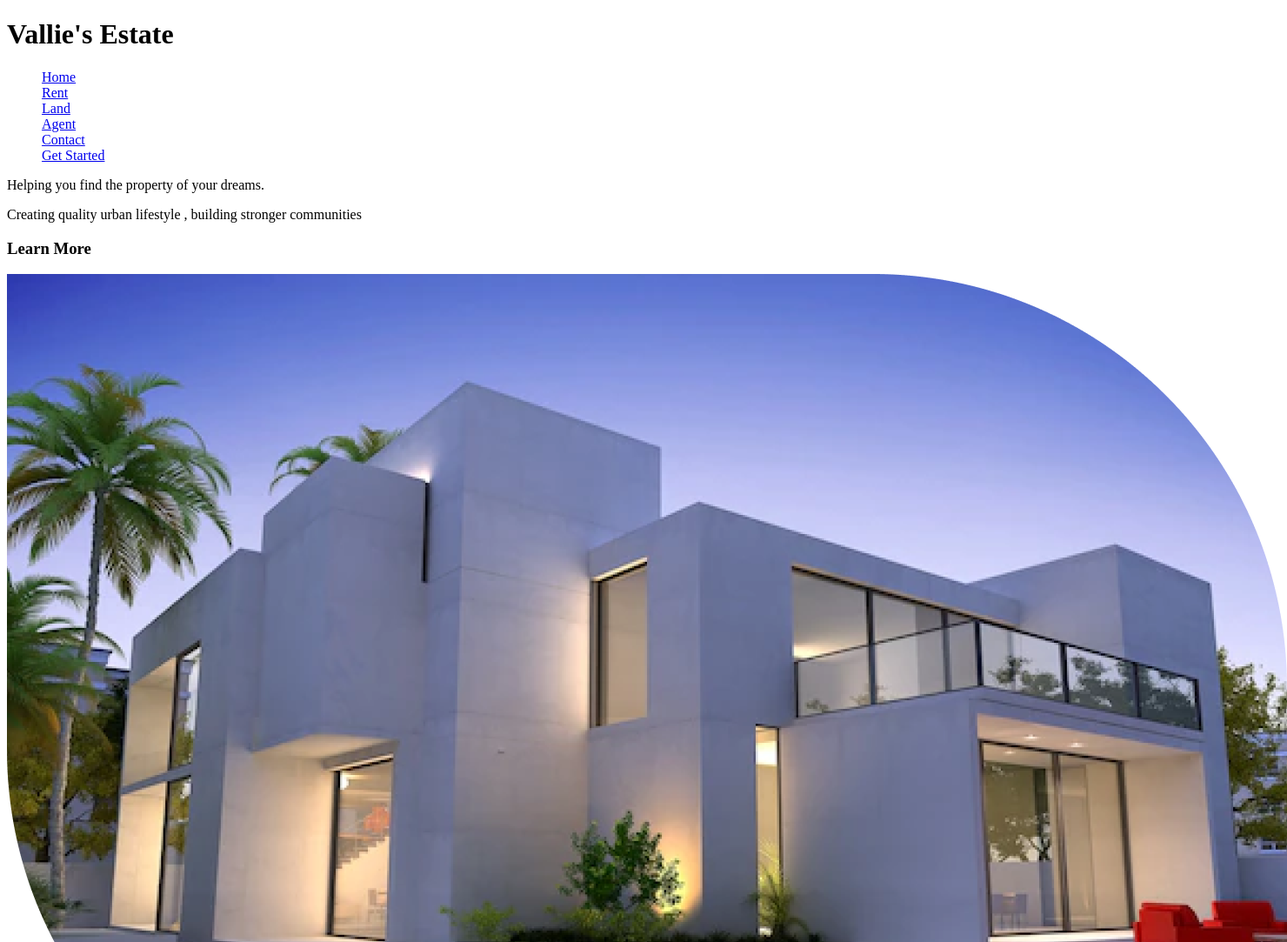
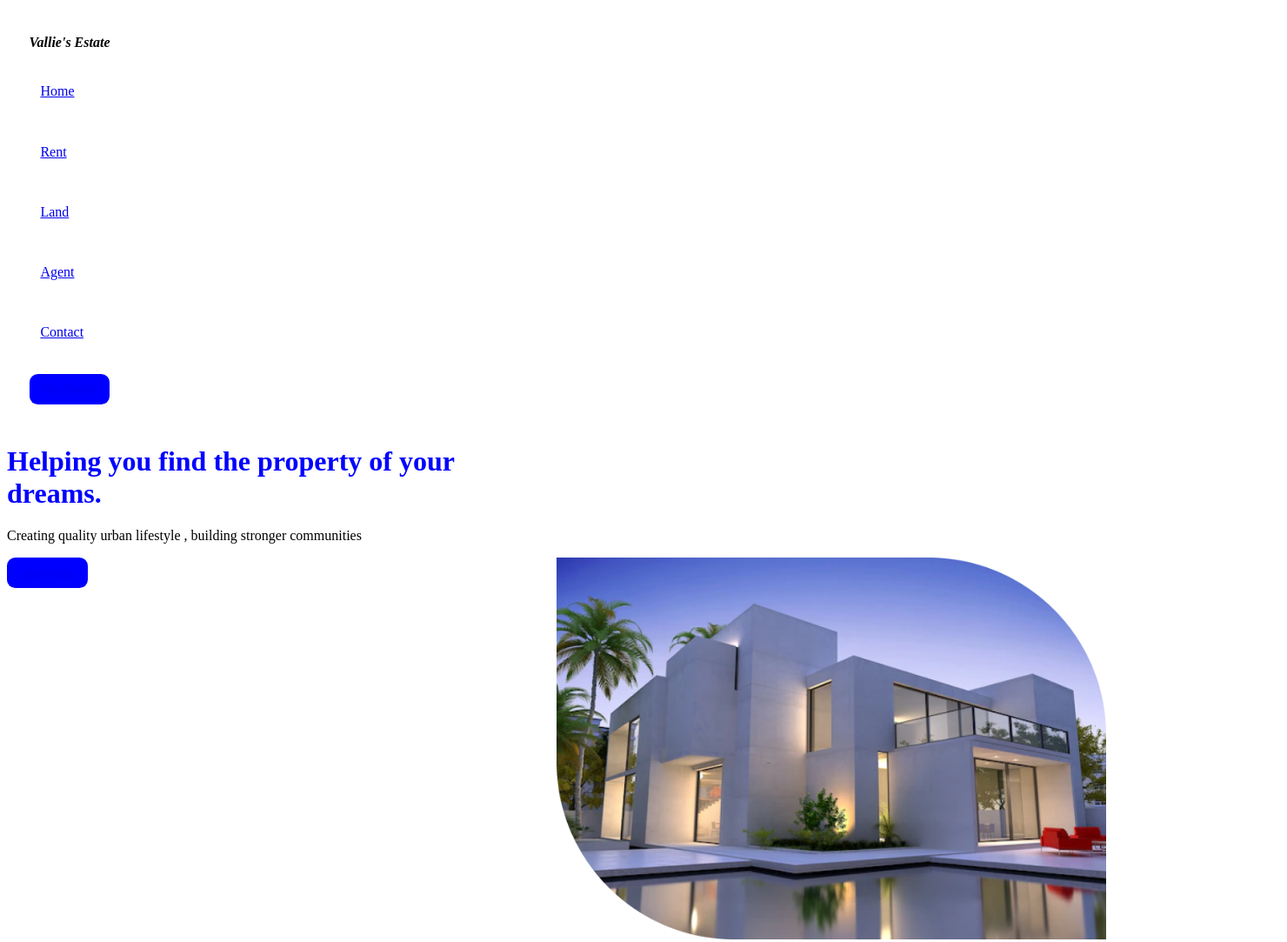
Before and after one commit to Cerakaris/real-estate-website, a plain HTML site: page index.html in a window 1280 px wide. Shown: the top 1083 px of the page at 87% size, 1480 px wide, since content can reach past the window. Drawn offline with Linux system fonts and the light colour scheme.

Commit message:
Added some styling aspects

```diff
--- a/Assets/css/style.css
+++ b/Assets/css/style.css
@@ -1,3 +1,70 @@
-ul{
+.navigation{
+    align-items: center;
+    display: block;
+    border-bottom: solid grey;
+    border-width: 1em;
+}
+#title{
+    padding-top: 1.2em;
+    padding-right: 2em;
+    font-weight: bold;
+    font-family: "Oleo Script","Space Grotesk" cursive;
+    font-style: italic;
+    align-items: flex-start;
+
+}
+ #navigation, ul{
     list-style-type: none;
+    margin: 0;
+    padding: 0;
+    align-items: center;
 }
+/* #navigation, li{
+    float: left;
+    padding: 3em;
+} */
+#navigation, li, a{
+    display: block;
+    padding: 0.8em;
+    align-items: center;
+}
+/* #get_started {
+    float: right;
+    padding: 3em;
+    background-color:#0F298B ;
+    color: white;
+    margin-left: 2em;
+    align-items: flex-end;
+} */
+button{
+    background-color: blue;
+    color: white;
+    border: 0em;
+    font-size: 12px;
+    border-radius: 0.8em;
+
+}
+#introduction1{
+    color: blue;
+}
+#learn_more{
+    background-color: blue;
+    color: white;
+}
+.introduction{
+    float: left;
+    display: block;
+
+}
+#img1{
+    float: right;
+    margin: 0;
+    height: 50%;
+    width: 50%;
+
+}
+#introduction1, #introduction2 {
+    column-count: 2;
+    column-gap: normal;
+    /* column-span: 1; */
+}
--- a/index.html
+++ b/index.html
@@ -7,33 +7,28 @@
     <title>REAL ESTATE </title>
     <link rel="stylesheet" href="Assets\css\style.css" type="text/css">
 </head>
-<body>
-    <div class="navigation menu" id="navigation">
-        <h1>Vallie's Estate</h1><span>
+        <body>
+
+    <div class="navigation-menu" id="navigation">
             <ul>
+                <li id="title"> Vallie's Estate</li>
                 <li><a href="#Home"> Home</a></li>
                 <li><a href="#Rent"> Rent</a></li>
                 <li><a href="#Land"> Land</a></li>
                 <li><a href="#Agent"> Agent</a></li>
                 <li><a href="#Contact"> Contact</a></li>
-                <li><a href="#Get Started"> Get Started</a></li>
+                <li><button id="get_started"><a href="#Get Started"> Get Started</a></button></li>
             </ul>
 
-        </span>
-        <!-- <h3>Home</h3>
-        <h3>Rent</h3>
-        <h3>Land</h3>
-        <h3>Agent</h3>
-        <h3>Contact Us</h3>
+    </div>
 
-        <h3>Get Started</h3> -->
-    </div>
-    <div>
-        <p>Helping you find the property of your dreams.</p>
-        <p>Creating quality urban lifestyle , building stronger communities</p>
+    <div class="introduction" id=" introduction">
 
-        <h3>Learn More</h3>
-        <img src="Assets/css/images/image 1.png" alt="Waterfront house">
+        <h1 id="introduction1">Helping you find the property of your dreams.</h1>
+        <p id="introduction2" >Creating quality urban lifestyle , building stronger communities</p>
+
+        <button id="learn_more"><a href="#Learn More"> Learn More</a></button>
+        <img id="img1" src="Assets/css/images/image 1.png" alt="Waterfront house" >
 
     </div>
 
```
